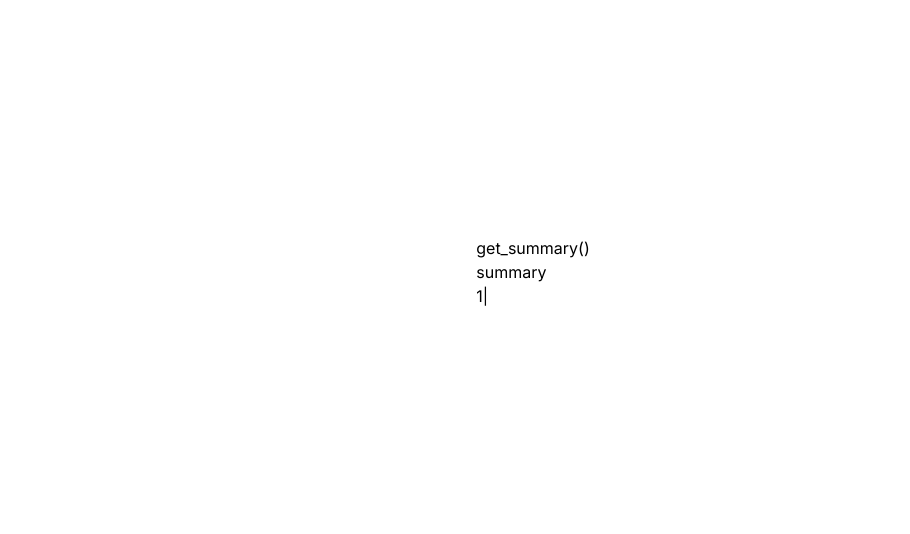
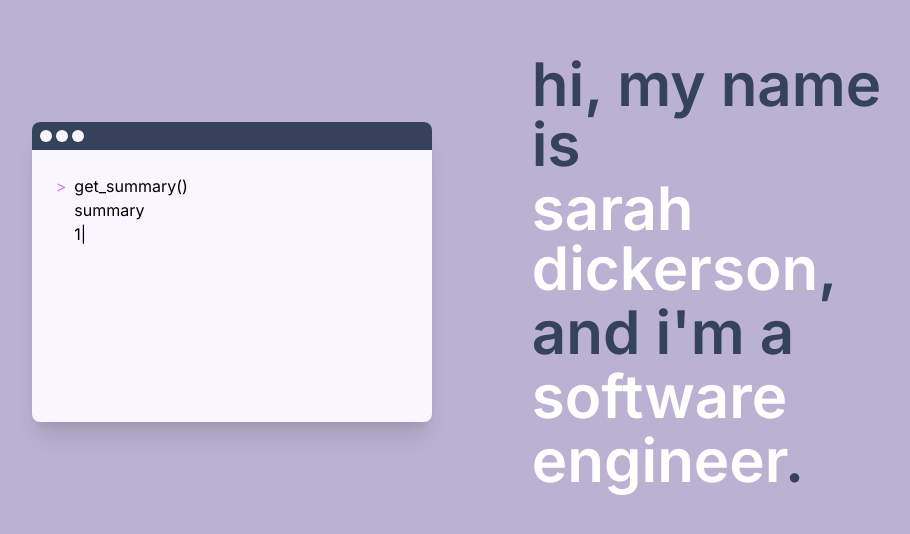
Before and after one commit to sarahrdickerson/sarahrdickerson.github.io, a Next.js app: page / in a window 1280 px wide. Shown: the part 128-662 px from the top of the page, without its empty margins (107-1017 px from the left). Built offline with nearby package versions, Linux system fonts and the light colour scheme.

Commit message:
updated landing page

```diff
--- a/app/page.js
+++ b/app/page.js
@@ -5,10 +5,66 @@ export default function Home() {
   return (
     <div className="w-screen justify-center items-center flex flex-col">
       <div
-        className="h-screen w-full flex flex-row justify-center items-center p-10"
+        className="h-screen w-full flex flex-row justify-center items-center p-10 bg-[#BBB1D2] gap-20"
         id="home"
       >
-        <Typewriter />
+        <div className="hidden md:flex md:gap-20 items-center">
+          <div className="bg-[#FAF6FF] rounded-lg shadow-xl w-[400px] h-[300px]">
+            <div className="bg-[#354259] p-2 rounded-t-lg flex items-center justify-start space-x-1 ">
+              <div className="w-3 h-3 bg-[#FAF6FF] rounded-full"></div>
+              <div className="w-3 h-3 bg-[#FAF6FF] rounded-full"></div>
+              <div className="w-3 h-3 bg-[#FAF6FF] rounded-full"></div>
+            </div>
+            <div className="p-6 flex flex-row gap-2">
+              {/* Content goes here, you can add your typewriter effect or any other content */}
+              <p className="text-purple-400">&gt;</p>
+              <Typewriter />
+            </div>
+          </div>
+          <div className="p-5 flex flex-col gap-2 lg:gap-1 w-2/5">
+            <h1 className="text-6xl font-semibold text-[#354259]">
+              hi, my name is
+            </h1>
+            <h1 className="text-6xl font-semibold text-white">
+              sarah dickerson<span className="text-[#354259]">,</span>
+            </h1>
+            <h1 className="text-6xl font-semibold text-[#354259]">and i'm a</h1>
+            <h1 className="text-6xl font-semibold text-white">software</h1>
+            <h1 className="text-6xl font-semibold text-white">
+              engineer<span className="text-[#354259]">.</span>
+            </h1>
+          </div>
+        </div>
+
+        {/* <div className="flex flex-col md:hidden items-center text-center gap-2">
+          <div>
+            <h2 className="text-4xl font-semibold text-white">sarah</h2>
+            <h2 className="text-4xl font-semibold text-white">dickerson</h2>
+          </div>
+          <h2 className="text-xl font-semibold text-[#354259]">
+            software engineer
+          </h2>
+          <div className="flex flex-row justify-center items-center">
+            <a
+              href="
+                  https://www.linkedin.com/in/srdickerson/
+                "
+              target="_blank"
+              rel="noopener noreferrer"
+            >
+              <FaLinkedinIn className="text-lg m-2 text-gray-600/75 hover:opacity-50 transition-all" />
+            </a>
+            <a
+              href="
+                  https://www.github.com/sarahrdickerson
+                  "
+              target="_blank"
+              rel="noopener noreferrer"
+            >
+              <FaGithub className="text-lg m-2 text-gray-600/75 hover:opacity-50 transition-all" />
+            </a>
+          </div>
+        </div> */}
       </div>
     </div>
   );
--- a/components/typewriter.js
+++ b/components/typewriter.js
@@ -8,8 +8,8 @@ export default function Typewriter() {
 
   React.useEffect(() => {
     const typed = new Typed(el.current, {
-      strings: ["get_summary()<br/>^1500 `summary</br>1`"],
-      typeSpeed: 150,
+      strings: ["get_summary()<br/>^1500 summary</br>1"],
+      typeSpeed: 50,
     });
 
     return () => {
```
